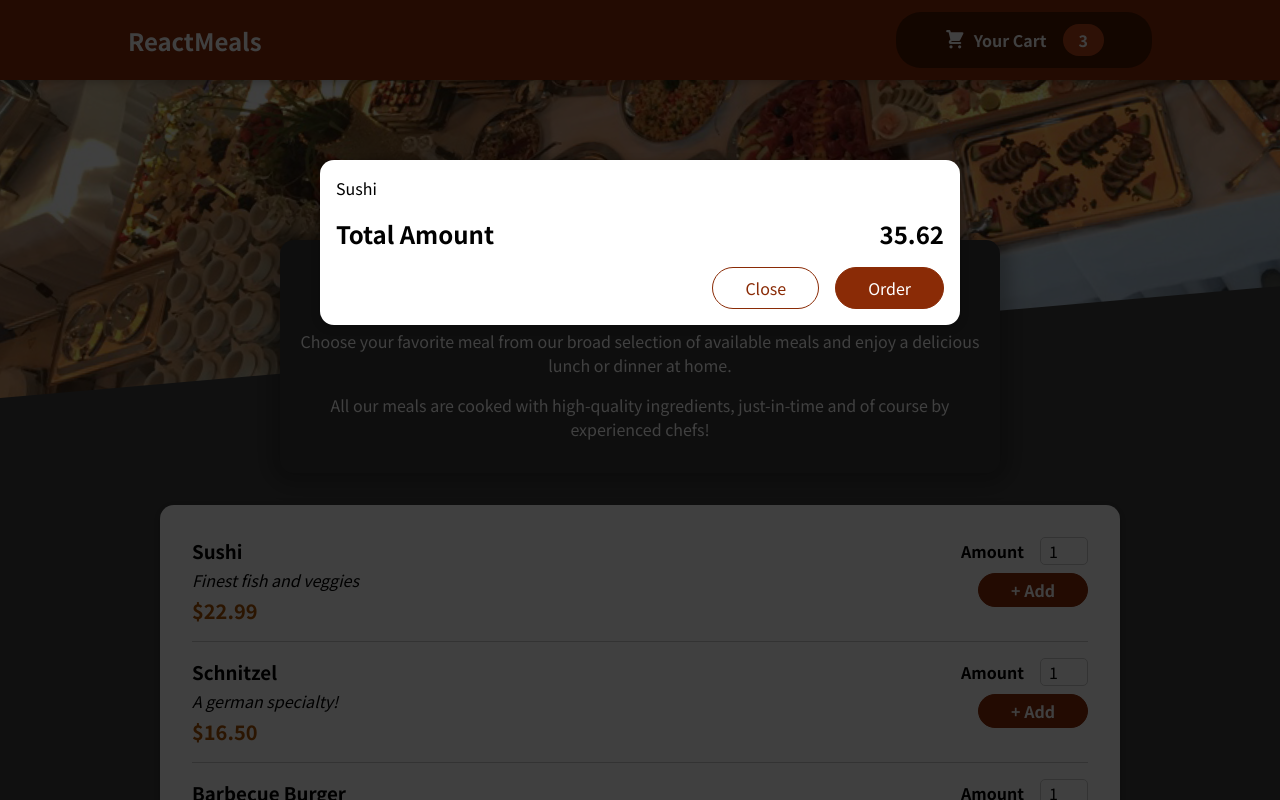
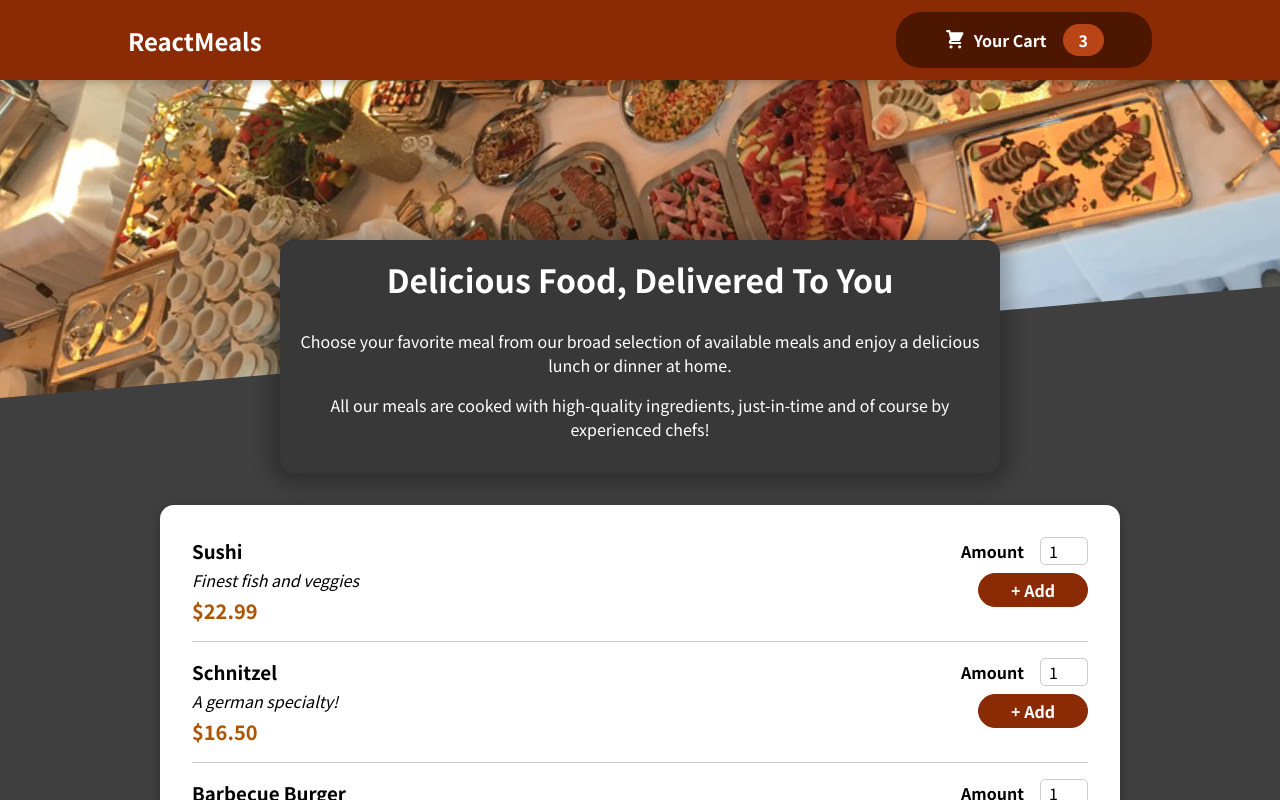
Before and after one commit to sreyom31/React-Food-Order-App, a React (Create React App) app: page / in a window 1280 px wide. Shown: the top 800 px of the page. Built offline with nearby package versions, Linux system fonts and the light colour scheme.

Commit message:
manage cart and modal state

```diff
--- a/src/App.js
+++ b/src/App.js
@@ -1,12 +1,22 @@
+import { useState } from "react";
 import Cart from "./components/Cart/Cart";
 import Header from "./components/Layout/Header";
 import Meals from "./components/Meals/Meals";
 
 function App() {
+  const [cartIsShown, setCartIsShown] = useState(false);
+  const showCartHandler = () => {
+    setCartIsShown(true);
+  };
+
+  const hideCartHandler = () => {
+    setCartIsShown(false);
+  };
+
   return (
     <div>
-      <Cart />
-      <Header />
+      {cartIsShown && <Cart onClose={hideCartHandler} />}
+      <Header onShowCart={showCartHandler} />
       <main>
         <Meals />
       </main>
--- a/src/components/Cart/Cart.js
+++ b/src/components/Cart/Cart.js
@@ -11,14 +11,14 @@ const Cart = (props) => {
   );
 
   return (
-    <Modal>
+    <Modal onClose={props.onClose}>
       {cartItems}
       <div className={classes.total}>
         <span>Total Amount</span>
         <span>35.62</span>
       </div>
       <div className={classes.actions}>
-        <button className={classes['button--alt']}>Close</button>
+        <button className={classes['button--alt']} onClick={props.onClose}>Close</button>
         <button className={classes.button}>Order</button>
       </div>
     </Modal>
--- a/src/components/Layout/Header.js
+++ b/src/components/Layout/Header.js
@@ -3,12 +3,12 @@ import mealsImage from "../../assets/meals.jpg"
 import classes from "./Header.module.css"
 import HeaderCartButton from "./HeaderCartButton";
 
-const Header = () => {
+const Header = (props) => {
     return (
         <Fragment>
             <header className={classes.header}>
                 <h2>ReactMeals</h2>
-                <HeaderCartButton />
+                <HeaderCartButton onClick={props.onShowCart} />
             </header>
             <div className={classes['main-image']}>
                 <img src={mealsImage} alt="A table full of delicious food!" />
--- a/src/components/Layout/HeaderCartButton.js
+++ b/src/components/Layout/HeaderCartButton.js
@@ -2,9 +2,9 @@ import { Fragment } from "react";
 import CartIcon from "../Cart/CartIcon";
 import classes from "./HeaderCartButton.module.css"
 
-const HeaderCartButton = () => {
+const HeaderCartButton = (props) => {
     return (
-        <button className={classes.button}>
+        <button className={classes.button} onClick={props.onClick}>
             <span className={classes.icon}> <CartIcon /> </span>
             <span>Your Cart</span>
             <span className={classes.badge}>3</span>
--- a/src/components/UI/Modal.js
+++ b/src/components/UI/Modal.js
@@ -4,7 +4,7 @@ import { createPortal } from 'react-dom/cjs/react-dom.development';
 import classes from './Modal.module.css';
 
 const Backdrop = (props) => {
-  return <div className={classes.backdrop} />;
+  return <div className={classes.backdrop} onClick={props.onClose} />;
 };
 
 const ModalOverlay = (props) => {
@@ -20,7 +20,7 @@ const portalElement = document.getElementById('overlays');
 const Modal = (props) => {
   return (
     <Fragment>
-      { createPortal(<Backdrop />, portalElement)}
+      { createPortal(<Backdrop onClose={props.onClose} />, portalElement)}
       {createPortal(
         <ModalOverlay>{props.children}</ModalOverlay>,
         portalElement
```
